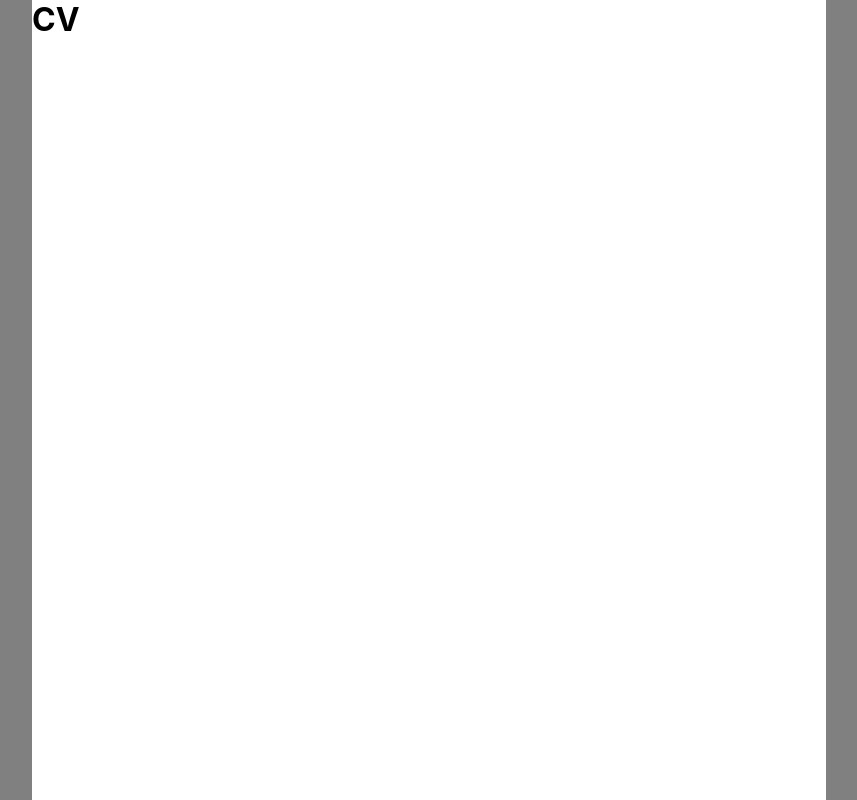
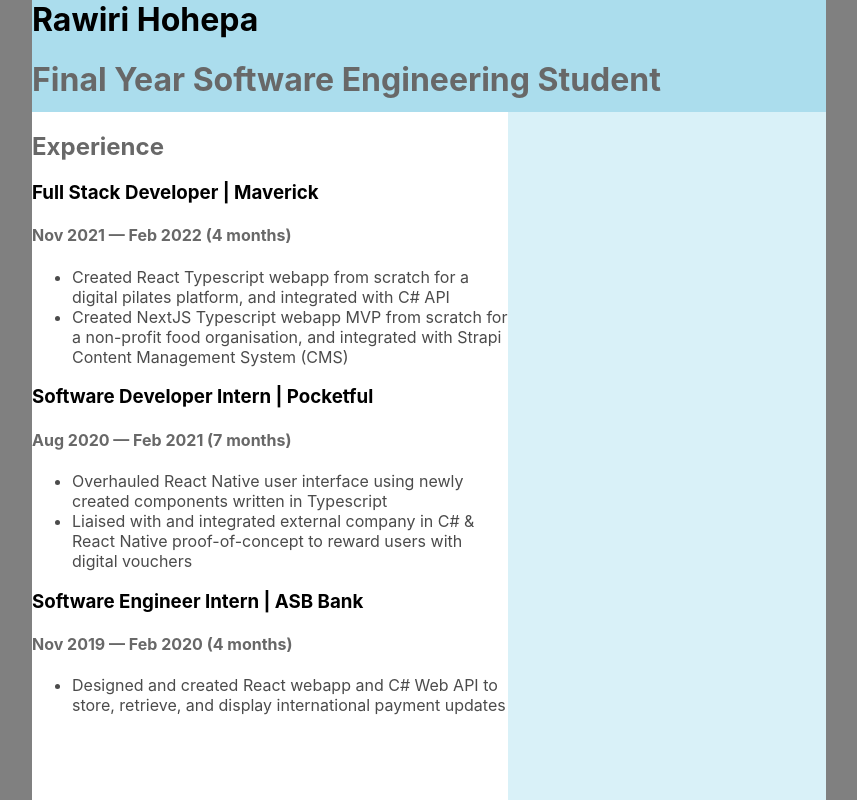
Before and after one commit to RawiriHohepa/cv, a React (Create React App) app: page / in a window 1280 px wide. Shown: the top 800 px of the page, without its empty margins (211-1068 px from the left). Built offline with nearby package versions, Linux system fonts and the light colour scheme.

Commit message:
Create layout, add styled components

```diff
--- a/src/Cv.tsx
+++ b/src/Cv.tsx
@@ -7,10 +7,86 @@ const Paper = styled.div`
     height: 1123px;
 `
 
+const Title = styled.h1`
+    margin: 0;
+
+    font-weight: bold;
+`
+const SubTitle = styled.h1`
+    color: #686868;
+`
+const Section = styled.h2`
+    color: #686868;
+`
+const Heading = styled.h3`
+    font-weight: bold;
+`
+const SubHeading = styled.h4`
+    color: #686868;
+`
+const DetailsItem = styled.li`
+    color: #4B4B4B;
+`
+
+
+const HeaderSection = styled.div`
+    height: 10%;
+    width: 100%;
+    background: #59BCDB80;
+`
+
+const Content = styled.div`
+    height: 90%;
+    display: flex;
+`
+
+const LeftSection = styled.div`
+    width: 60%;
+    height: 100%;
+`
+
+const RightSection = styled.div`
+    width: 40%;
+    height: 100%;
+
+    background: #B3E3F180;
+`
+
 const Cv = () => {
     return (
         <Paper>
-            <h1 style={{margin:0}}>CV</h1>
+            <HeaderSection>
+                <Title>Rawiri Hohepa</Title>
+                <SubTitle>Final Year Software Engineering Student</SubTitle>
+            </HeaderSection>
+
+            <Content>
+                <LeftSection>
+                    <Section>Experience</Section>
+
+                    <Heading>Full Stack Developer | Maverick</Heading>
+                    <SubHeading>Nov 2021 — Feb 2022 (4 months)</SubHeading>
+                    <ul>
+                        <DetailsItem>Created React Typescript webapp from scratch for a digital pilates platform, and integrated with C# API</DetailsItem>
+                        <DetailsItem>Created NextJS Typescript webapp MVP from scratch for a non-profit food organisation, and integrated with Strapi Content Management System (CMS)</DetailsItem>
+                    </ul>
+
+                    <Heading>Software Developer Intern | Pocketful</Heading>
+                    <SubHeading>Aug 2020 — Feb 2021 (7 months)</SubHeading>
+                    <ul>
+                        <DetailsItem>Overhauled React Native user interface using newly created components written in Typescript</DetailsItem>
+                        <DetailsItem>Liaised with and integrated external company in C# & React Native proof-of-concept to reward users with digital vouchers</DetailsItem>
+                    </ul>
+
+                    <Heading>Software Engineer Intern | ASB Bank</Heading>
+                    <SubHeading>Nov 2019 — Feb 2020 (4 months)</SubHeading>
+                    <ul>
+                        <DetailsItem>Designed and created React webapp and C# Web API to store, retrieve, and display international payment updates</DetailsItem>
+                    </ul>
+                </LeftSection>
+
+                <RightSection></RightSection>
+            </Content>
         </Paper>
     )
 }
--- a/src/index.css
+++ b/src/index.css
@@ -1,6 +1,7 @@
 body {
     margin: 0;
-    font-family: -apple-system, BlinkMacSystemFont, 'Segoe UI', 'Roboto', 'Oxygen',
+    font-family: "DM Sans",
+      -apple-system, BlinkMacSystemFont, 'Segoe UI', 'Roboto', 'Oxygen',
       'Ubuntu', 'Cantarell', 'Fira Sans', 'Droid Sans', 'Helvetica Neue',
       sans-serif;
     -webkit-font-smoothing: antialiased;
```
